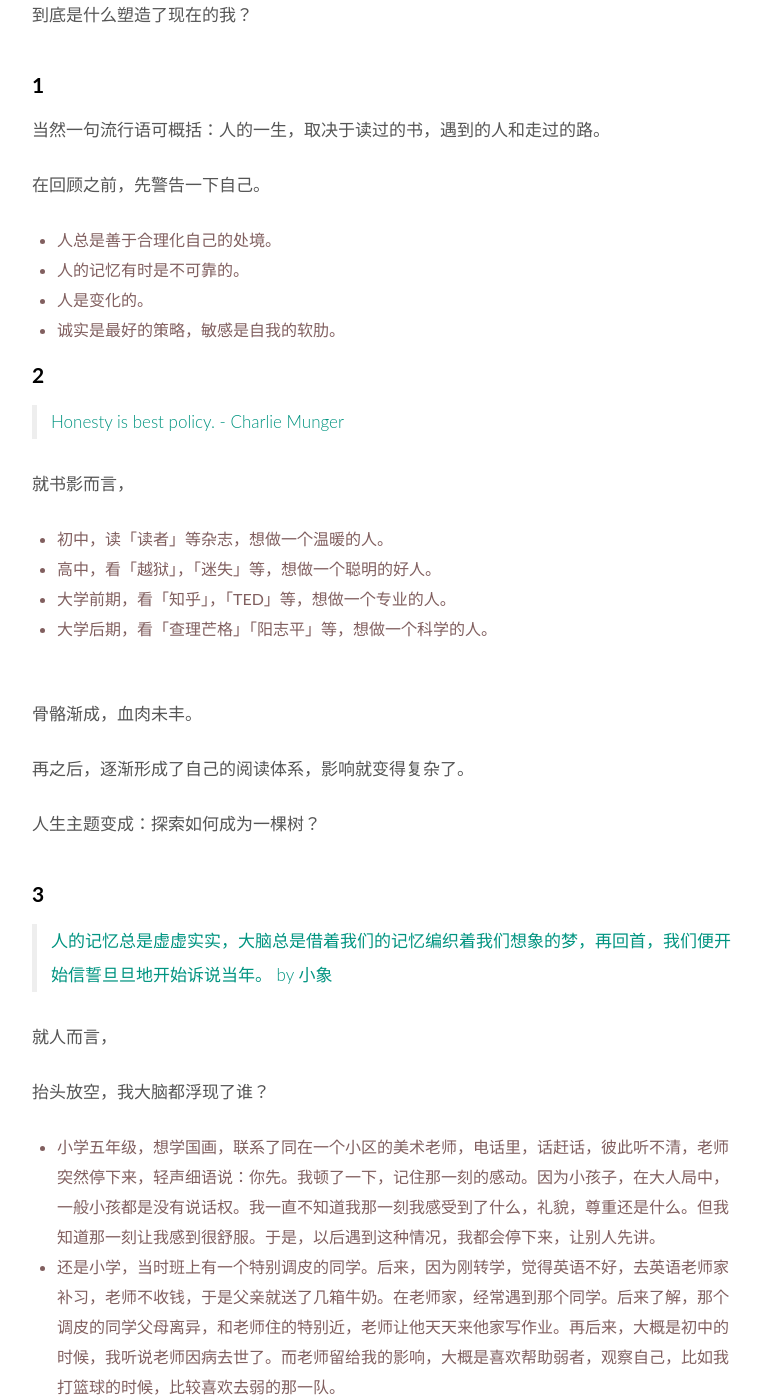
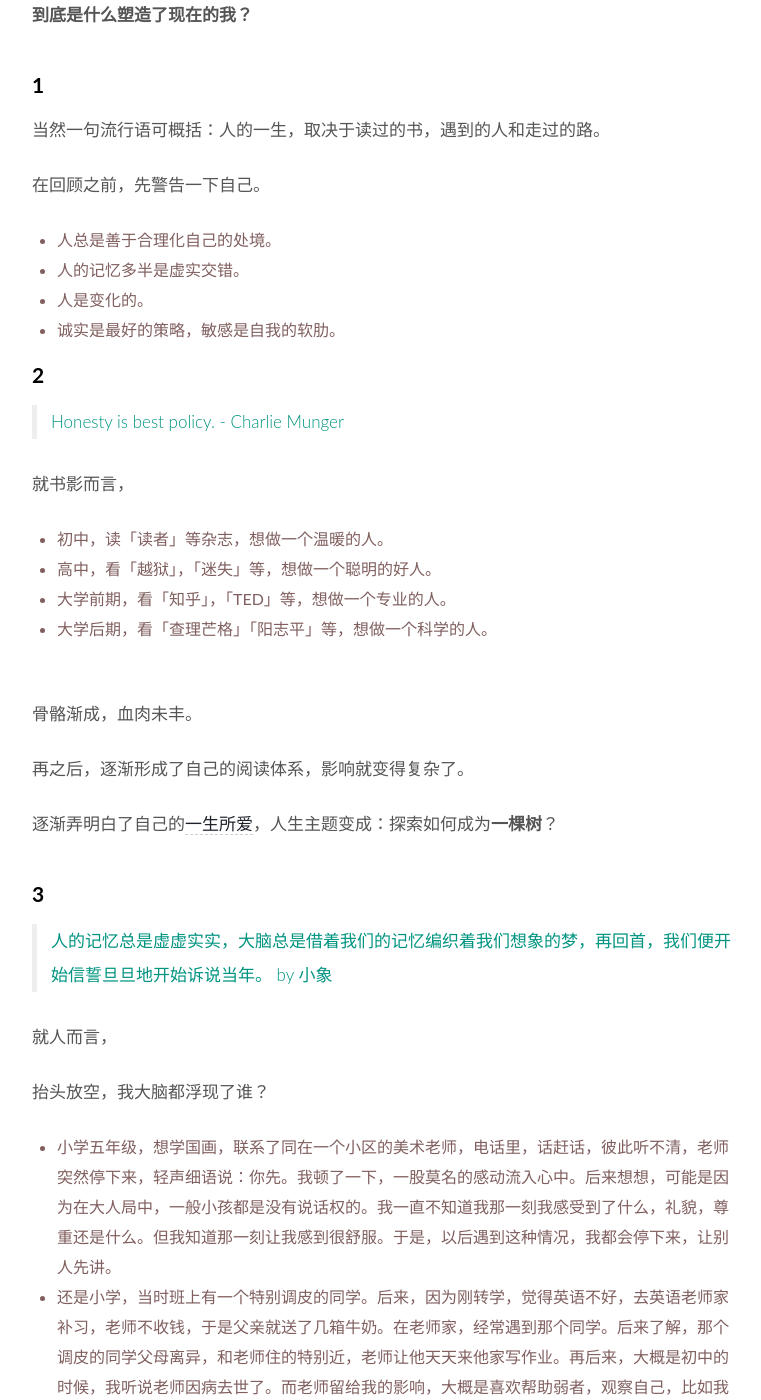
Before and after one commit to WillWang-X/willwang-x.github.io, a Jekyll site: the page built from _posts/2019-02-05-who-shaped-me.md, in a window 1280 px wide and 1400 px high, scrolled down 1299 px. Shown: the whole window, without its empty margins (258-1019 px from the left). Built offline with Jekyll 4.4.1, drawn with Linux system fonts in a browser that asks for light colours.

Commit message:
Updated who shaped me

```diff
--- a/_posts/2019-02-05-who-shaped-me.md
+++ b/_posts/2019-02-05-who-shaped-me.md
@@ -35,7 +35,7 @@ published: true
 
 于是在第二天午后醒来，一个问题便冒到了我的脑海：
 
-到底是什么塑造了现在的我？
+**到底是什么塑造了现在的我？**
 
 # 1
 
@@ -44,7 +44,7 @@ published: true
 在回顾之前，先警告一下自己。
 
 * 人总是善于合理化自己的处境。
-* 人的记忆有时是不可靠的。
+* 人的记忆多半是虚实交错。
 * 人是变化的。
 * 诚实是最好的策略，敏感是自我的软肋。
 
@@ -67,7 +67,7 @@ published: true
 
 再之后，逐渐形成了自己的阅读体系，影响就变得复杂了。
 
-人生主题变成：探索如何成为一棵树？
+逐渐弄明白了自己的[一生所爱](https://willwang-x.github.io/2019/01/life-README)，人生主题变成：探索如何成为**一棵树**？
 
 # 3
 
@@ -77,7 +77,7 @@ published: true
 
 抬头放空，我大脑都浮现了谁？
 
-* 小学五年级，想学国画，联系了同在一个小区的美术老师，电话里，话赶话，彼此听不清，老师突然停下来，轻声细语说：你先。我顿了一下，记住那一刻的感动。因为小孩子，在大人局中，一般小孩都是没有说话权。我一直不知道我那一刻我感受到了什么，礼貌，尊重还是什么。但我知道那一刻让我感到很舒服。于是，以后遇到这种情况，我都会停下来，让别人先讲。
+* 小学五年级，想学国画，联系了同在一个小区的美术老师，电话里，话赶话，彼此听不清，老师突然停下来，轻声细语说：你先。我顿了一下，一股莫名的感动流入心中。后来想想，可能是因为在大人局中，一般小孩都是没有说话权的。我一直不知道我那一刻我感受到了什么，礼貌，尊重还是什么。但我知道那一刻让我感到很舒服。于是，以后遇到这种情况，我都会停下来，让别人先讲。
 * 还是小学，当时班上有一个特别调皮的同学。后来，因为刚转学，觉得英语不好，去英语老师家补习，老师不收钱，于是父亲就送了几箱牛奶。在老师家，经常遇到那个同学。后来了解，那个调皮的同学父母离异，和老师住的特别近，老师让他天天来他家写作业。再后来，大概是初中的时候，我听说老师因病去世了。而老师留给我的影响，大概是喜欢帮助弱者，观察自己，比如我打篮球的时候，比较喜欢去弱的那一队。
 * ...
 * 我在初高中在学校，大多是被定性为“三好学生”，恰好又内向，所以与人总是觉得有一段距离。那时，觉得那种风靡学校的“坏小子”才是酷的，所以之后有一段「自我叛逆期」，表现为总是用“利己”的口吻表达自己做事的目的，尽管我不是那样想的，但那时的我觉得这样更显我像一个“正常”的人，更容易与人接近。很久之后，才发现，这只是因为年少，不明是非，误丢掉了那些原本美好的品质。这有点像最近看到的一则[感慨](https://i.imgur.com/R8yS4aI.jpg)。
```
